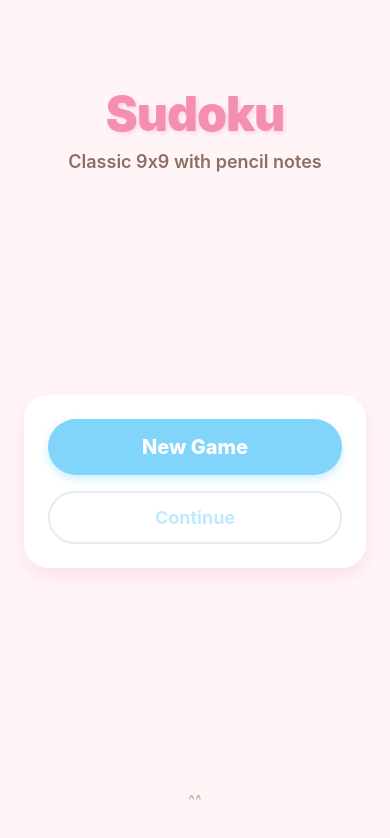
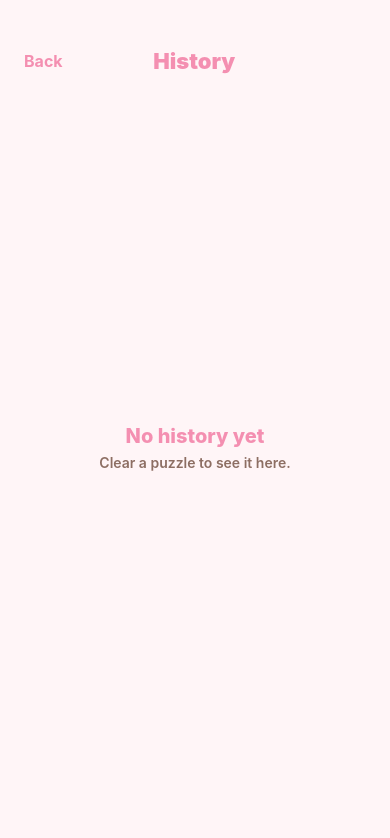
Before and after one commit to skwzz/codex-test, a React Native app: screen /History in a window 390 px wide. Shown: the top 838 px of the page. Built offline with nearby package versions, Linux system fonts and the light colour scheme.

Commit message:
Add history navigation and list

```diff
--- a/App.tsx
+++ b/App.tsx
@@ -3,6 +3,7 @@ import { createNativeStackNavigator } from '@react-navigation/native-stack';
 import { StatusBar } from 'expo-status-bar';
 import DifficultyScreen from './src/screens/DifficultyScreen';
 import GameScreen from './src/screens/GameScreen';
+import HistoryScreen from './src/screens/HistoryScreen';
 import MainScreen from './src/screens/MainScreen';
 import type { RootStackParamList } from './src/types/navigation';
 
@@ -20,6 +21,7 @@ export default function App() {
         <Stack.Screen name="Main" component={MainScreen} />
         <Stack.Screen name="Difficulty" component={DifficultyScreen} />
         <Stack.Screen name="Game" component={GameScreen} />
+        <Stack.Screen name="History" component={HistoryScreen} />
       </Stack.Navigator>
     </NavigationContainer>
   );
--- a/src/screens/GameScreen.tsx
+++ b/src/screens/GameScreen.tsx
@@ -252,6 +252,15 @@ export default function GameScreen() {
     return computeConflicts(game.entries);
   }, [game]);
 
+  const numberCounts = useMemo(() => {
+    if (!game) return Array.from({ length: SIZE }, () => 0);
+    const counts = Array.from({ length: SIZE }, () => 0);
+    game.entries.forEach((value) => {
+      if (value >= 1 && value <= 9) counts[value - 1] += 1;
+    });
+    return counts;
+  }, [game]);
+
   const updateGame = (nextGame: SudokuGameState) => {
     setGame(nextGame);
     const payload = {
@@ -398,6 +407,7 @@ export default function GameScreen() {
           onUndo={handleUndo}
           onRedo={handleRedo}
           onCheck={handleCheck}
+          numberCounts={numberCounts}
           noteMode={noteMode}
           undoDisabled={game.undoStack.length === 0}
           redoDisabled={game.redoStack.length === 0}
--- /dev/null
+++ b/src/screens/HistoryScreen.tsx
@@ -0,0 +1,138 @@
+import { useCallback, useState } from 'react';
+import { Pressable, StyleSheet, Text, View, FlatList } from 'react-native';
+import { useFocusEffect, useNavigation } from '@react-navigation/native';
+import type { NativeStackNavigationProp } from '@react-navigation/native-stack';
+import { loadHistory, type GameHistoryEntry } from '../lib/storage';
+import { formatDuration } from '../lib/sudoku';
+import type { RootStackParamList } from '../types/navigation';
+
+type HistoryItemProps = {
+  item: GameHistoryEntry;
+};
+
+const HistoryItem = ({ item }: HistoryItemProps) => {
+  const started = new Date(item.startedAt).toLocaleString();
+  const completed = new Date(item.completedAt).toLocaleString();
+  return (
+    <View style={styles.card}>
+      <Text style={styles.cardTitle}>{item.difficulty.toUpperCase()}</Text>
+      <Text style={styles.cardText}>Started: {started}</Text>
+      <Text style={styles.cardText}>Cleared: {completed}</Text>
+      <Text style={styles.cardText}>Time: {formatDuration(item.durationSec)}</Text>
+    </View>
+  );
+};
+
+export default function HistoryScreen() {
+  const navigation = useNavigation<NativeStackNavigationProp<RootStackParamList>>();
+  const [history, setHistory] = useState<GameHistoryEntry[]>([]);
+
+  const refresh = useCallback(() => {
+    let active = true;
+    loadHistory().then((items) => {
+      if (!active) return;
+      setHistory(items.slice().reverse());
+    });
+    return () => {
+      active = false;
+    };
+  }, []);
+
+  useFocusEffect(refresh);
+
+  return (
+    <View style={styles.container}>
+      <View style={styles.header}>
+        <Pressable onPress={() => navigation.navigate('Main')}>
+          <Text style={styles.backText}>Back</Text>
+        </Pressable>
+        <Text style={styles.title}>History</Text>
+        <View style={styles.headerSpacer} />
+      </View>
+
+      {history.length === 0 ? (
+        <View style={styles.emptyState}>
+          <Text style={styles.emptyTitle}>No history yet</Text>
+          <Text style={styles.emptyText}>Clear a puzzle to see it here.</Text>
+        </View>
+      ) : (
+        <FlatList
+          data={history}
+          keyExtractor={(item) => item.id}
+          renderItem={({ item }) => <HistoryItem item={item} />}
+          contentContainerStyle={styles.list}
+        />
+      )}
+    </View>
+  );
+}
+
+const styles = StyleSheet.create({
+  container: {
+    flex: 1,
+    backgroundColor: '#FFF5F7',
+    paddingHorizontal: 16,
+    paddingTop: 48,
+  },
+  header: {
+    flexDirection: 'row',
+    alignItems: 'center',
+    justifyContent: 'space-between',
+    paddingHorizontal: 8,
+    marginBottom: 16,
+  },
+  backText: {
+    color: '#F48FB1',
+    fontWeight: '700',
+    fontSize: 16,
+  },
+  title: {
+    fontSize: 22,
+    fontWeight: '900',
+    color: '#F48FB1',
+  },
+  headerSpacer: {
+    width: 40,
+  },
+  list: {
+    paddingBottom: 24,
+    gap: 12,
+  },
+  card: {
+    backgroundColor: '#FFFFFF',
+    borderRadius: 20,
+    padding: 16,
+    shadowColor: '#F48FB1',
+    shadowOpacity: 0.15,
+    shadowOffset: { width: 0, height: 4 },
+    shadowRadius: 8,
+    elevation: 3,
+  },
+  cardTitle: {
+    fontSize: 18,
+    fontWeight: '800',
+    color: '#81D4FA',
+    marginBottom: 6,
+  },
+  cardText: {
+    color: '#8D6E63',
+    fontWeight: '600',
+    marginTop: 2,
+  },
+  emptyState: {
+    flex: 1,
+    alignItems: 'center',
+    justifyContent: 'center',
+    paddingBottom: 40,
+  },
+  emptyTitle: {
+    fontSize: 20,
+    fontWeight: '800',
+    color: '#F48FB1',
+  },
+  emptyText: {
+    marginTop: 6,
+    color: '#8D6E63',
+    fontWeight: '600',
+  },
+});
--- a/src/screens/MainScreen.tsx
+++ b/src/screens/MainScreen.tsx
@@ -43,6 +43,12 @@ export default function MainScreen() {
           disabled={!hasContinue}
         >
           <Text style={styles.secondaryText}>Continue</Text>
+        </Pressable>
+        <Pressable
+          style={styles.secondaryButton}
+          onPress={() => navigation.navigate('History')}
+        >
+          <Text style={styles.secondaryText}>History</Text>
         </Pressable>
       </View>
       <Text style={styles.footer}>^^</Text>
--- a/src/types/navigation.ts
+++ b/src/types/navigation.ts
@@ -4,4 +4,5 @@ export type RootStackParamList = {
   Main: undefined;
   Difficulty: undefined;
   Game: { difficulty?: Difficulty; resume?: boolean };
+  History: undefined;
 };
```
